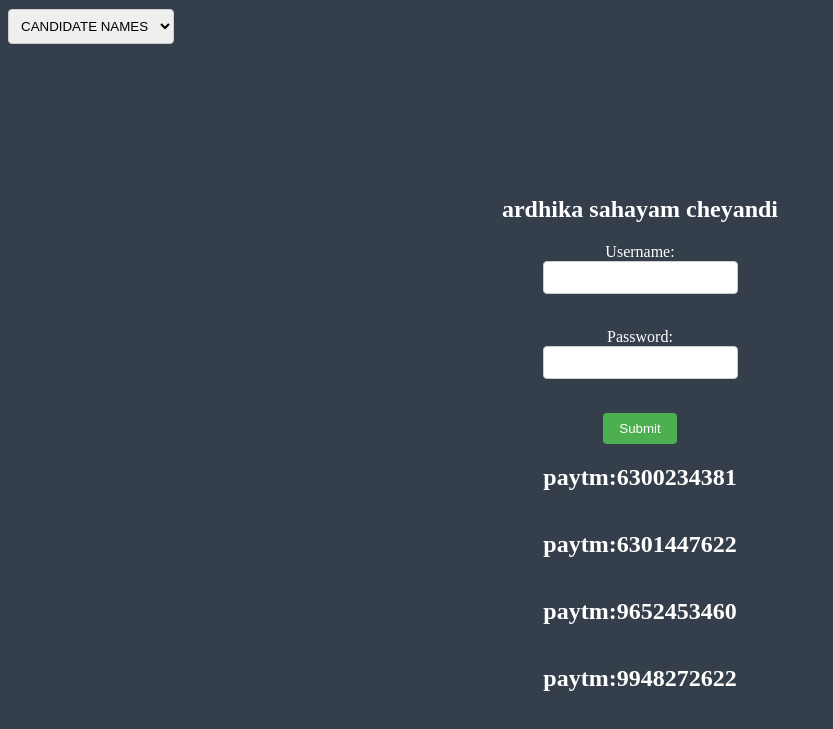
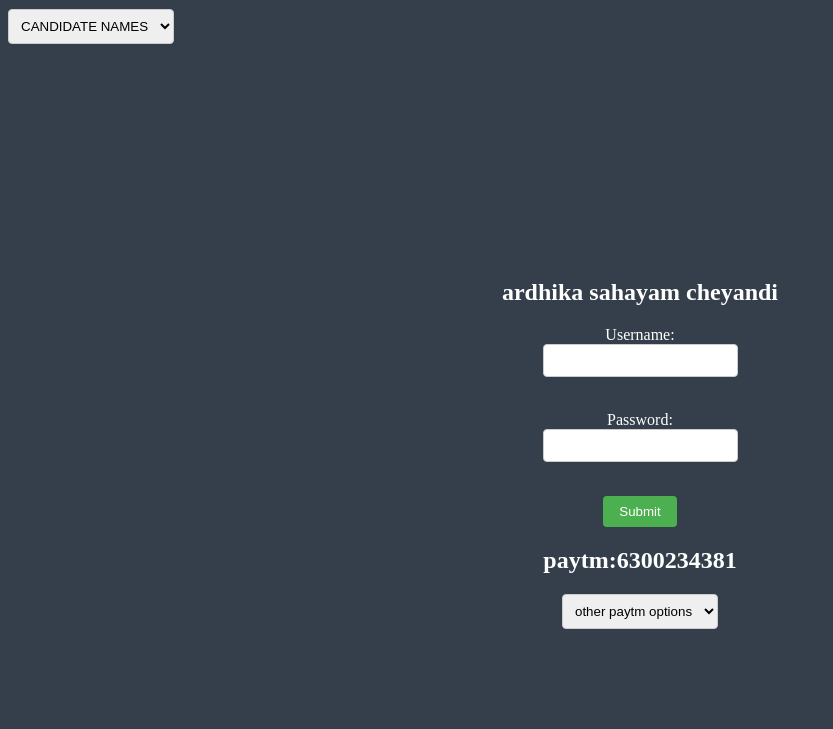
Before and after one commit to sravankumar008/website, a plain HTML site: page webiste.html in a window 1280 px wide. Shown: the part 87-816 px from the top of the page, without its empty margins (0-833 px from the left). Drawn offline with Linux system fonts and the light colour scheme.

Commit message:
Update webiste.html

```diff
--- a/webiste.html
+++ b/webiste.html
@@ -130,9 +130,15 @@
     <br>
     <button type="submit" id="submit-btn">Submit</button>
     <h2>paytm:6300234381</h2>
-    <h2>paytm:6301447622</h1>
-    <h2>paytm:9652453460</h1>
-    <h2>paytm:9948272622</h1>
+
+   <select id="mySelect" onchange="showDiv()">
+        <option>other paytm options</option>
+        <option>6301447622</option>
+        <option>9652453460</option>
+        <option>9948272622</option>
+
+       </select>
+
 
 
 
```
